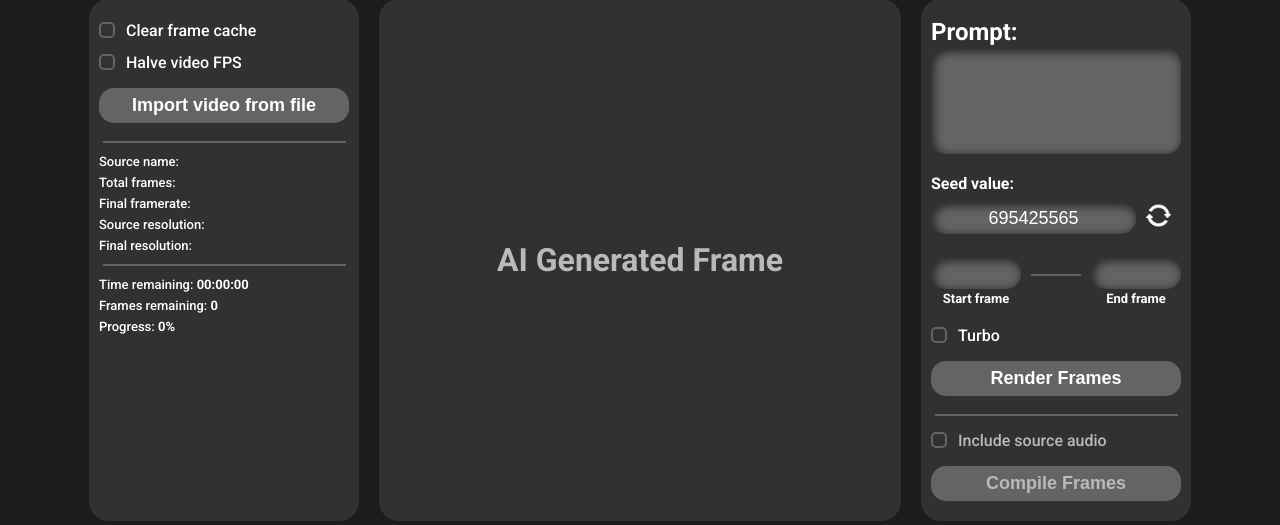
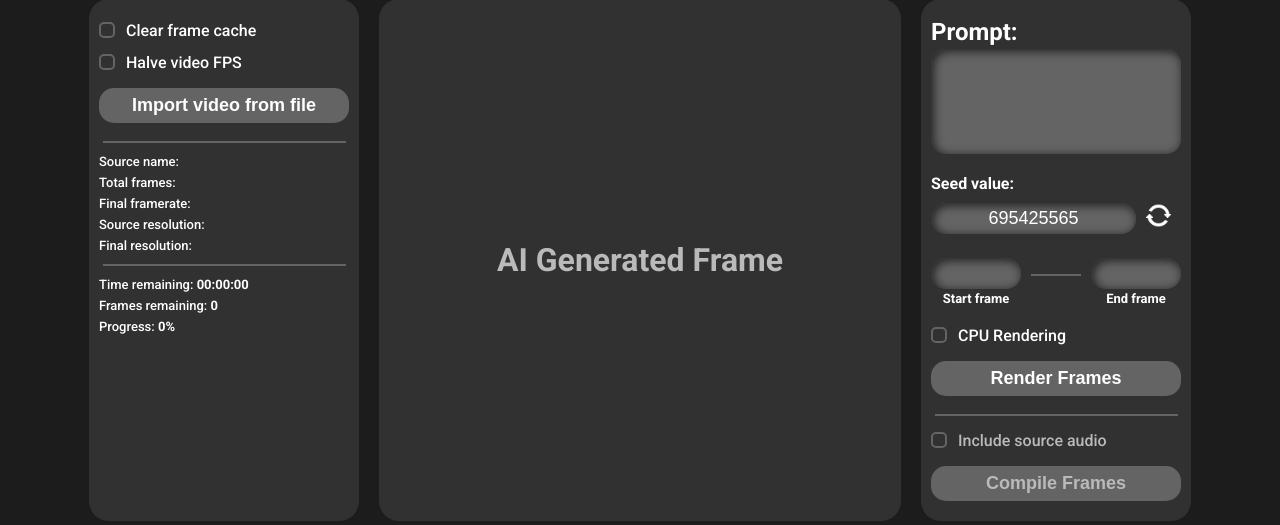
Before and after one commit to LukeMole/AI-Video-Filter, a Flask app: page / in a window 1280 px wide. Shown: the part 108-633 px from the top of the page. Run offline with Flask 3, Linux system fonts and the light colour scheme; data that the repository does not hold is empty.

Commit message:
updated turbo button to switch between cpu and gpu rendering instead and laid scaffold for readme

```diff
--- a/app.py
+++ b/app.py
@@ -143,17 +143,18 @@ def generate_selected_frames():
     if generation_active:
         return jsonify({'error': 'Generation already in progress'}), 400
 
-    turbo_val = request.form.get('turbo')
+    render_val = request.form.get('renderMode')
     prompt = request.form.get('prompt')
     seed_val = request.form.get('seed')
     start_frame = int(request.form.get('startFrame'))
     end_frame = int(request.form.get('endFrame'))
 
-    turbo = False
-    if turbo_val == 'on':
-        turbo = True
+    cpu_render = False
+    if render_val == 'on':
+        print('_____________-----------defwkjrbgebhfverkj-----------------____________________')
+        cpu_render = True
 
-    print(f"Turbo: {turbo}, Prompt: {prompt}, Seed: {seed_val}")
+    print(f"Render mode: {cpu_render}, Prompt: {prompt}, Seed: {seed_val}")
     print(f"Frames: {start_frame} to {end_frame}")
 
     # Start generation in background thread
@@ -162,14 +163,21 @@ def generate_selected_frames():
         generation_active = True
         stop_generation = False
 
-        try:
-            compute_device = 'GPU'
-            current_pipe = main.initialise_ai(compute_device=compute_device, turbo=turbo)
+        if(cpu_render):
+            compute_device = 'CPU'
+            current_pipe = main.initialise_ai(compute_device=compute_device)
             current_upscaler_dict = main.initialise_upscaler(compute_device=compute_device)
-        except:
-            compute_device = 'CPU'
-            current_pipe = main.initialise_ai(compute_device=compute_device, turbo=turbo)
-            current_upscaler_dict = main.initialise_upscaler(compute_device=compute_device)
+        else:
+            try:
+                compute_device = 'GPU'
+                current_pipe = main.initialise_ai(compute_device=compute_device)
+                current_upscaler_dict = main.initialise_upscaler(compute_device=compute_device)
+            except:
+                compute_device = 'CPU'
+                current_pipe = main.initialise_ai(compute_device=compute_device)
+                current_upscaler_dict = main.initialise_upscaler(compute_device=compute_device)
+
+
 
         total_frames = end_frame - start_frame + 1
 
--- a/templates/index.html
+++ b/templates/index.html
@@ -67,8 +67,8 @@
         </div>
 
         <div class="checkbox-container-right">
-            <input type="checkbox" id="turbo" name="turbo">
-            <label for="turbo">Turbo</label>
+            <input type="checkbox" id="renderMode" name="renderMode">
+            <label for="renderMode">CPU Rendering</label>
         </div>
         <button class="right-button" id="renderButton">Render Frames</button>
         <hr>
@@ -310,7 +310,7 @@ document.getElementById('renderButton').addEventListener('click', function(){
     const seed = document.getElementById('seedNumber').value;
     const startFrame = document.getElementById('startFrame').value;
     const endFrame = document.getElementById('endFrame').value;
-    const turbo = document.getElementById('turbo').checked;
+    const renderMode = document.getElementById('renderMode').checked;
 
     // Basic validation
     if (!prompt.trim()) {
@@ -333,7 +333,7 @@ document.getElementById('renderButton').addEventListener('click', function(){
     formData.append('seed', seed);
     formData.append('startFrame', startFrame);
     formData.append('endFrame', endFrame);
-    formData.append('turbo', turbo ? 'on' : 'off');
+    formData.append('renderMode', renderMode ? 'on' : 'off');
 
     // Update button text and disable it
     renderButton.textContent = 'Starting Generation...';
```
Also changed, not shown: main.py (+14 -31 lines), README.md.
